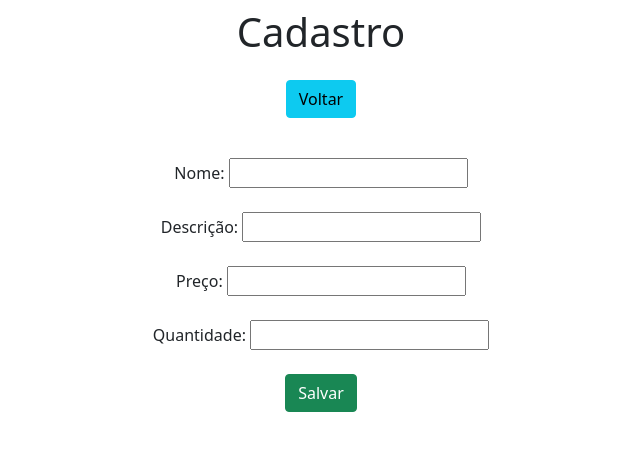
After one commit to 45ewertton/estoque_django, a Django app: page /form/ in a window 1280 px wide. The commit adds this page. Shown: the top 451 px of the page, without its empty margins (319-959 px from the left). Run offline with Django 3.2, Linux system fonts and the light colour scheme.

Commit message:
Criacao do formulario e create do crud de produtos

```diff
--- /dev/null
+++ b/product/forms.py
@@ -0,0 +1,8 @@
+from django.forms import ModelForm
+from product.models import Product
+
+# Create the form class.
+class ProductForm(ModelForm):
+    class Meta:
+        model = Product
+        fields = ['name', 'description', 'price', 'amount']
--- /dev/null
+++ b/product/templates/forms.html
@@ -0,0 +1,30 @@
+<!DOCTYPE html>
+<html lang="pt-br">
+<head>
+    <meta charset="UTF-8">
+    <meta http-equiv="X-UA-Compatible" content="IE=edge">
+    <meta name="viewport" content="width=device-width, initial-scale=1.0">
+    <title>Formulário</title>
+    <link rel="stylesheet" href="https://cdn.jsdelivr.net/npm/bootstrap@5.1.1/dist/css/bootstrap.min.css" integrity="sha384-F3w7mX95PdgyTmZZMECAngseQB83DfGTowi0iMjiWaeVhAn4FJkqJByhZMI3AhiU" crossorigin="anonymous">
+</head>
+<body>
+    <div class="col-8 m-auto pt-2 pb-2 text-center">
+        <h1>Cadastro</h1>
+    </div>
+
+    <div class="col-8 m-auto pt-2 pb-2 text-center">
+        <a href="/" class="btn btn-info">Voltar</a>
+    </div>
+
+    <div class="col-8 m-auto pt-2 pb-2 text-center">
+        <form name="fomr" id="form" action="{% if context %}/update/{{ context.id }}/{% else %}/create/{% endif %}" method="post">
+            {% csrf_token %}
+            <div class="form-group mt-4">Nome: {{ form.name }}</div>
+            <div class="form-group mt-4">Descrição: {{ form.description }}</div>
+            <div class="form-group mt-4">Preço: {{ form.price }}</div>
+            <div class="form-group mt-4">Quantidade: {{ form.amount }}</div><br>
+            <input type="submit" class="btn btn-success" value="Salvar">
+        </form>
+    </div>
+</body>
+</html>
--- a/product/templates/product.html
+++ b/product/templates/product.html
@@ -13,7 +13,7 @@
     </div>
 
     <div class="col-8 m-auto pt-2 pb-2 text-center">
-        <a href="#" class="btn btn-success">Adicionar</a>
+        <a href="/form" class="btn btn-success">Adicionar</a>
     </div>
 
     <div class="col-8 m-auto pt-2 pb-2 text-center">
--- a/product/urls.py
+++ b/product/urls.py
@@ -5,4 +5,6 @@ from . import views
 urlpatterns = [
     path('', views.product_list, name='product-list'),
     path('view/<int:pk>/', views.product_view, name='product-view'),
+    path('form/', views.product_form, name="product-form"),
+    path('create/', views.product_create, name="product-create"),
 ]
--- a/product/views.py
+++ b/product/views.py
@@ -1,5 +1,6 @@
 from django.shortcuts import render, redirect, get_object_or_404
 from .models import Product
+from product.forms import ProductForm
 # Create your views here.
 
 def product_list(request):
@@ -13,3 +14,16 @@ def product_view(request, pk):
     p_view = Product.objects.get(pk=pk)
 
     return render(request, 'view.html', {'product': p_view})
+
+def product_form(request):
+
+    context = {}
+    context['form'] = ProductForm()
+
+    return render(request, 'forms.html', context)
+
+def product_create(request):
+    form = ProductForm(request.POST or None)
+    if form.is_valid():
+        form.save()
+        return redirect('/')
```
